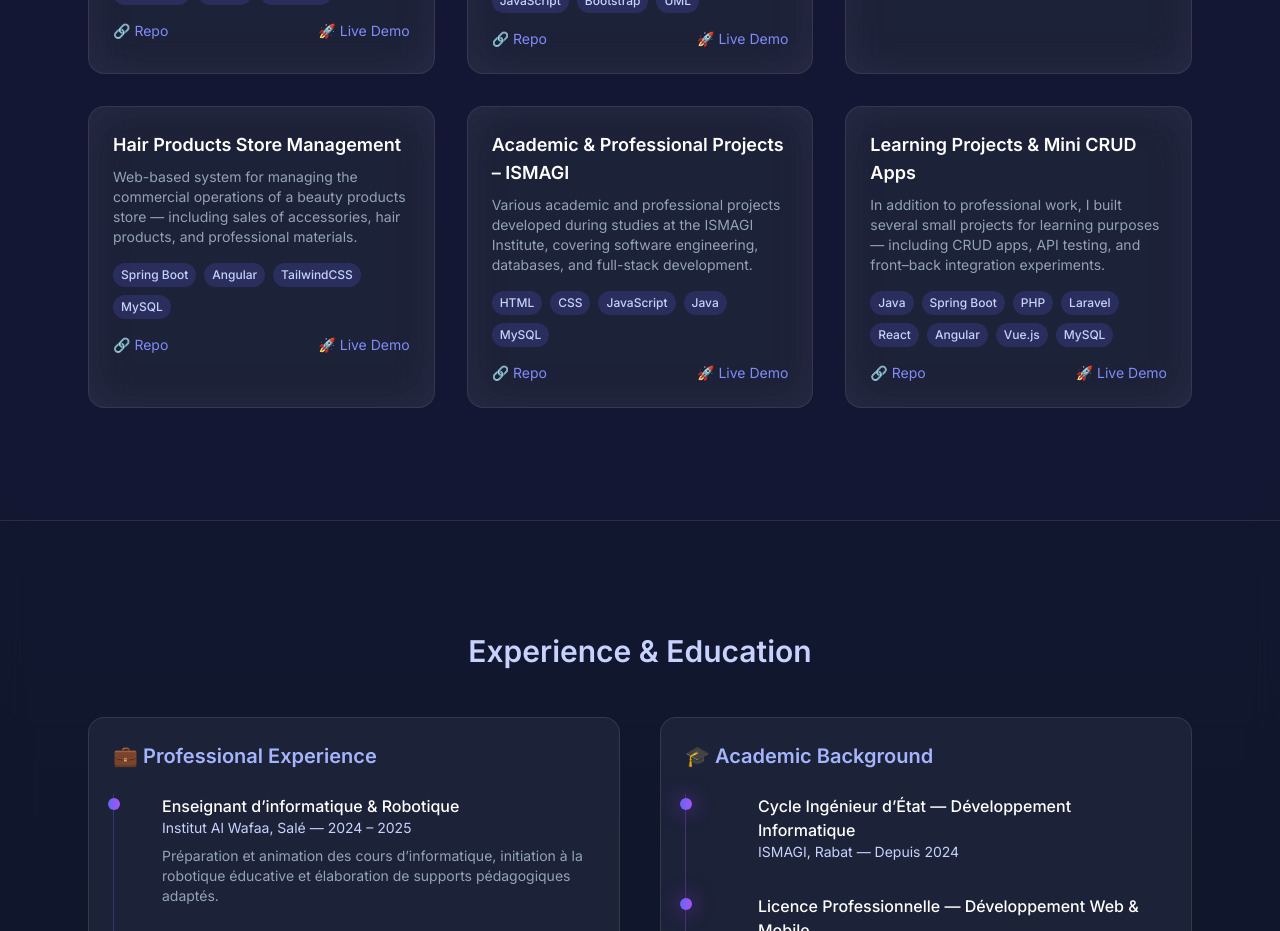
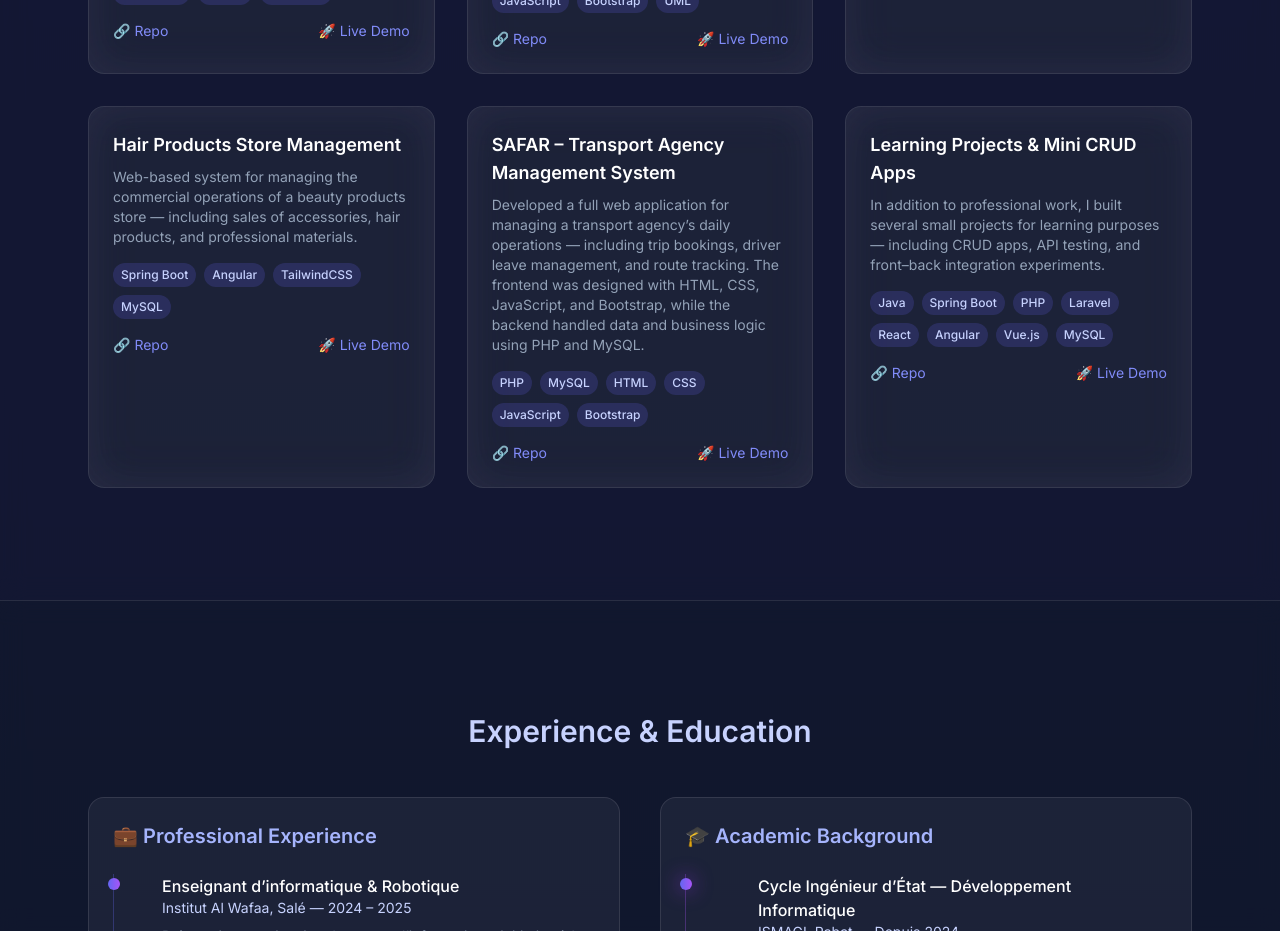
Before and after one commit to Medrhz/my-portfolio, a React (Vite) app: page / in a window 1280 px wide. Shown: the part 1200-2131 px from the top of the page. Built offline with nearby package versions, Linux system fonts and the light colour scheme.

Commit message:
realse: edit project section

```diff
--- a/src/components/Projects.jsx
+++ b/src/components/Projects.jsx
@@ -65,10 +65,12 @@ export default function Projects() {
       tech: ["Spring Boot", "Angular", "TailwindCSS", "MySQL"],
     },
     {
-      title: "Academic & Professional Projects – ISMAGI",
-      desc: "Various academic and professional projects developed during studies at the ISMAGI Institute, covering software engineering, databases, and full-stack development.",
-      tech: ["HTML", "CSS", "JavaScript", "Java", "MySQL"],
+      title: "SAFAR – Transport Agency Management System",
+      desc: "Developed a full web application for managing a transport agency’s daily operations — including trip bookings, driver leave management, and route tracking. The frontend was designed with HTML, CSS, JavaScript, and Bootstrap, while the backend handled data and business logic using PHP and MySQL.",
+      tech: ["PHP", "MySQL", "HTML", "CSS", "JavaScript", "Bootstrap"],
+      // details: "Goal: Automate reservations, leaves, and driver management. 📅 Period: July 2023 – December 2023 | 📍 Rabat",
     },
+
     {
       title: "Learning Projects & Mini CRUD Apps",
       desc: "In addition to professional work, I built several small projects for learning purposes — including CRUD apps, API testing, and front–back integration experiments.",
```
